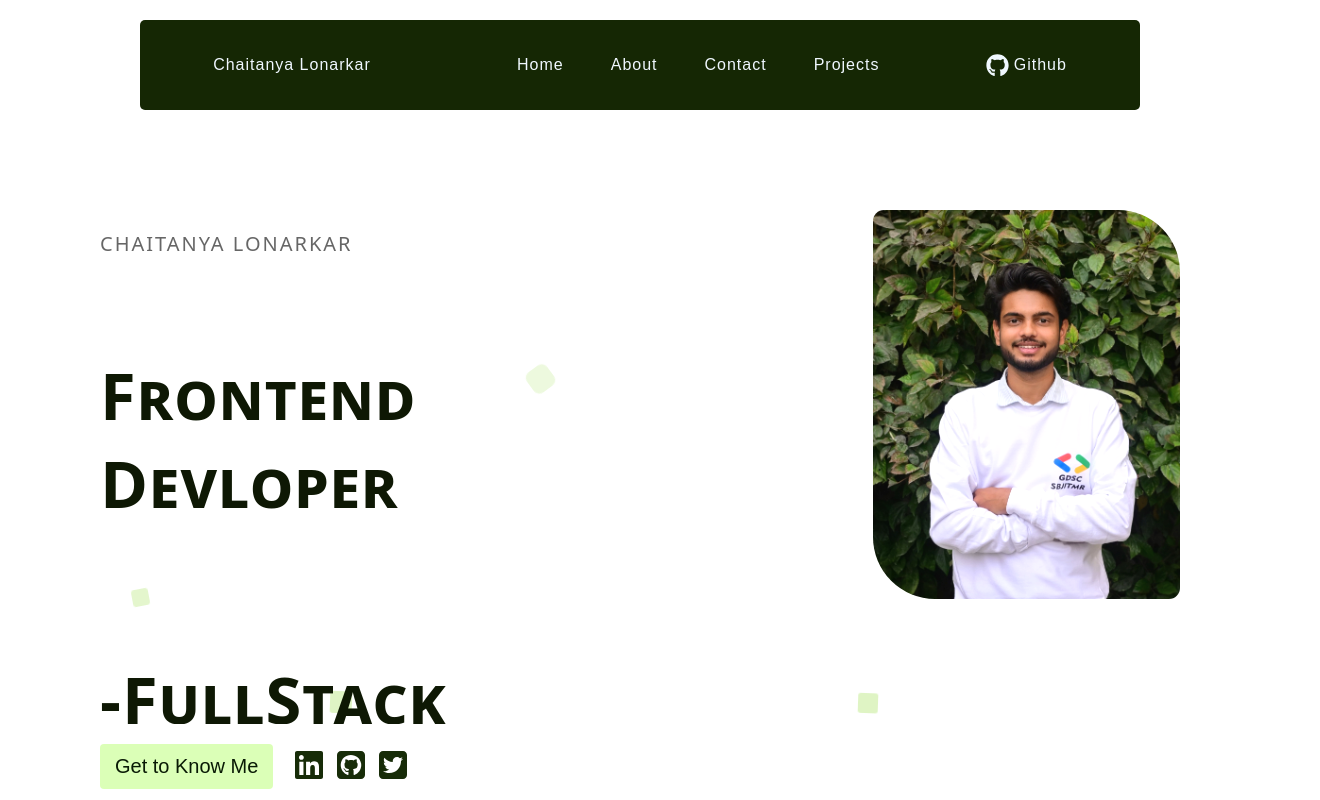
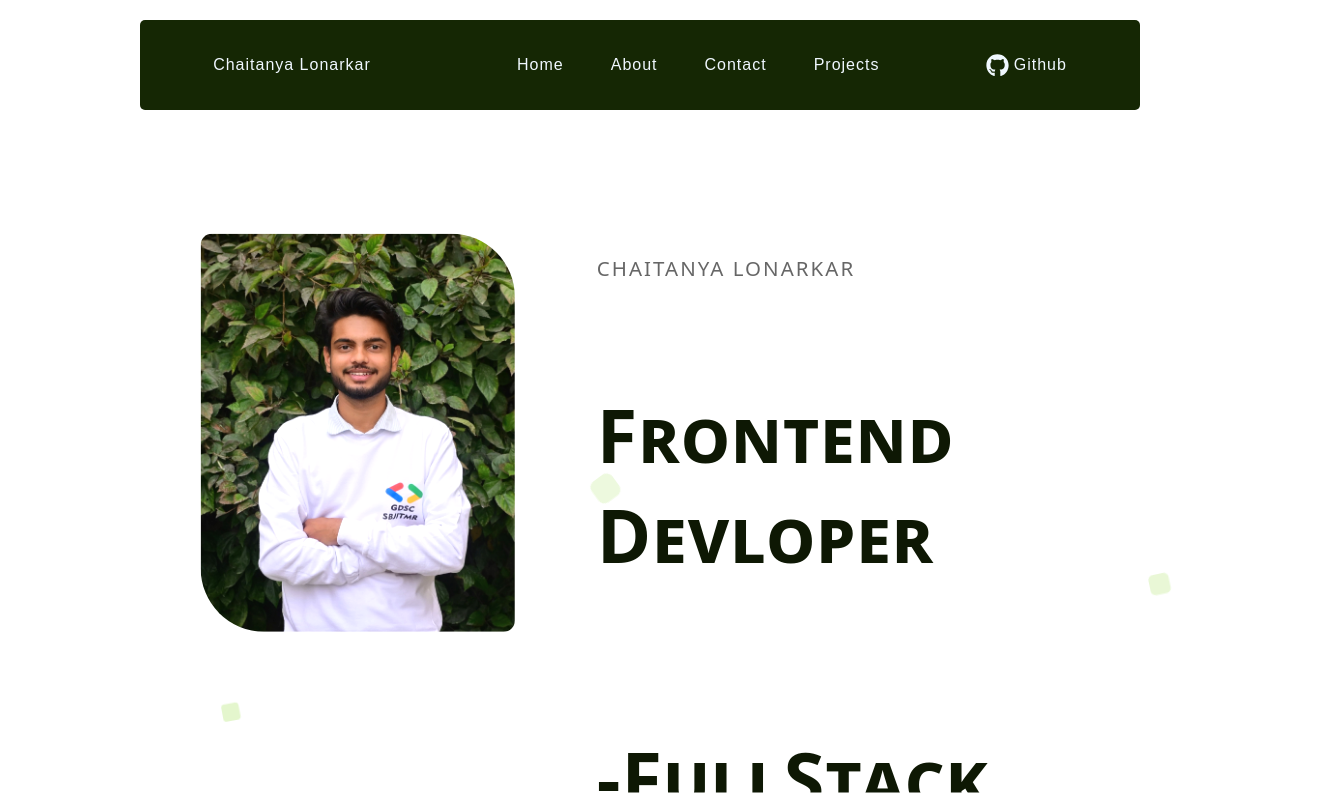
Before and after one commit to ChaitanyaLonarkar/MY-Portfolio, a React (Vite) app: page / in a window 1280 px wide. Shown: the top 800 px of the page, 1320 px wide, since content can reach past the window. Built offline with nearby package versions, Linux system fonts and the light colour scheme.

Commit message:
thodi css change

```diff
--- a/src/App.css
+++ b/src/App.css
@@ -58,9 +58,9 @@ body {
 .home {
   display: flex;
   justify-content: center;
-  gap: 10em;
+  gap: 5em;
   padding: 50px;
-  margin: 50px;
+  margin: 80px 50px;
   /* height: 80vh; */
 }
 .home .left {
@@ -68,6 +68,7 @@ body {
   flex-direction: column;
   justify-content: center;
   gap: 20px;
+  font-size: xxx-large;
 }
 
 .home img {
@@ -86,7 +87,7 @@ body {
 .home h1 {
   /* color: #203e03; */
   color: #0e1804;
-  font-size: 65px;
+  /* font-size: 65px; */
   /* font-family: canopee; */
   font-family: system-ui;
       font-variant-caps: petite-caps;
@@ -352,12 +353,12 @@ body {
 }
 
 /* after paralox sb set krne ke liye css */
-/* .sectionHome{
+.sectionHome{
   position: fixed;
-  left: 60px;
+  left: 7em;
 }
 
 .sectionProjects{
   position: relative;
   top: 100vh;
-} */
+}
--- a/src/App.jsx
+++ b/src/App.jsx
@@ -9,22 +9,22 @@ import Project from "./Components/Project";
 import { useParallax } from "react-scroll-parallax";
 
 function App() {
-  // const [count, setCount] = useState(0)
-  // const parallax = useParallax({
-  //   // rotate: [0, 360],
-  //   scale: [ 1,0.7, "easeInQuad"],
-  //   display: ["flex","none"]
-  //   // translateY: [ 0,20 ],
-  //   // display: "none"
+  const [count, setCount] = useState(0)
+  const parallax = useParallax({
+    // rotate: [0, 360],
+    scale: [ 1.1,0.7, "easeInQuad"],
+    display: ["flex","none"]
+    // translateY: [ 0,20 ],
+    // display: "none"
 
-  // });
+  });
   return (
     <>
-        {/* <div className="sectionHome" ref={parallax.ref}> */}
+          <Navbar />
+        <div className="sectionHome" ref={parallax.ref}>
 
-        <div className="sectionHome" >
+        {/* <div className="sectionHome" > */}
           <Animation />
-          <Navbar />
           <Home />
         </div>
       {/* <marquee onmouseover="this.stop();" onmouseout="this.start();">jhdhfjasdfhasdjkfhjkashdjfhjashdjfhjsahdhfjkshdjkfhjsahdjfhjasdf</marquee> */}
--- a/src/Components/Home.jsx
+++ b/src/Components/Home.jsx
@@ -11,6 +11,9 @@ export default function Home() {
   return (
     <>
       <section className="home" >
+         <div className="left-img">
+          <img src={myimg} alt="Chaitanya" />
+        </div>
         <div className="left">
           <h3>CHAITANYA LONARKAR</h3>
           <h1>Frontend Devloper</h1>
@@ -38,9 +41,7 @@ export default function Home() {
           {/* <h1 className="b">-Backend Devloper</h1>
           <h1 className="a">-Android Devloper</h1> */}
         </div>
-        <div className="left-img">
-          <img src={myimg} alt="Chaitanya" />
-        </div>
+
       </section>
     </>
   );
--- a/src/Components/Project.jsx
+++ b/src/Components/Project.jsx
@@ -1,26 +1,29 @@
 import React from "react";
 import { useEffect } from "react";
 export default function Project() {
-  const element = document.getElementById("projects");
-  useEffect(() => {
-console.log(element)
-    }, [])
-  console.log("ndfjnsjdnfjsnd", element);
-  // console.log(scrollContainer)
-  const wheel = (event) => {
-    event.preventDefault(df);
+//   const element = document.getElementById("projects");
+//   useEffect(() => {
+// console.log(element)
+//     }, [])
+//   console.log("ndfjnsjdnfjsnd", element);
+//   // console.log(scrollContainer)
+//   const wheel = (event) => {
+//     event.preventDefault(df);
 
-    // element.scrollBy({
-    //   left: event.deltaY < 0 ? -30 : 30,
-    // });
-    element.scrollLeft +=event.deltaY
+//     // element.scrollBy({
+//     //   left: event.deltaY < 0 ? -30 : 30,
+//     // });
+//     element.scrollLeft +=event.deltaY
 
-  };
+//   };
 
 
   return (
     <>
       <section className="sectionProjects">
+        <div className="marq">
+          <marquee onMouseOver={(e)=>{e.target.stop()}} onMouseOut={(e)=>{e.target.start()}}>Showcasing Showcasing Showcasing Showcasing Showcasing Showcasing Showcasing Showcasing Showcasing Showcasing</marquee>
+        </div>
         <div id="projects" className="projects">
           {/* <div className="pleft">
             <h2>Selected Works</h2>
@@ -28,7 +31,9 @@ console.log(element)
                 I have a play a key role in developing impactful projects. Here are curated selection showcasing my expertise and achieved results.
             </p>
         </div> */}
-          <div className="prights" onWheel={wheel}>
+          {/* <div className="prights" onWheel={wheel}> */}
+
+          <div className="prights" >
             <div id="project" className="project">
               netflix clone
             </div>
```
